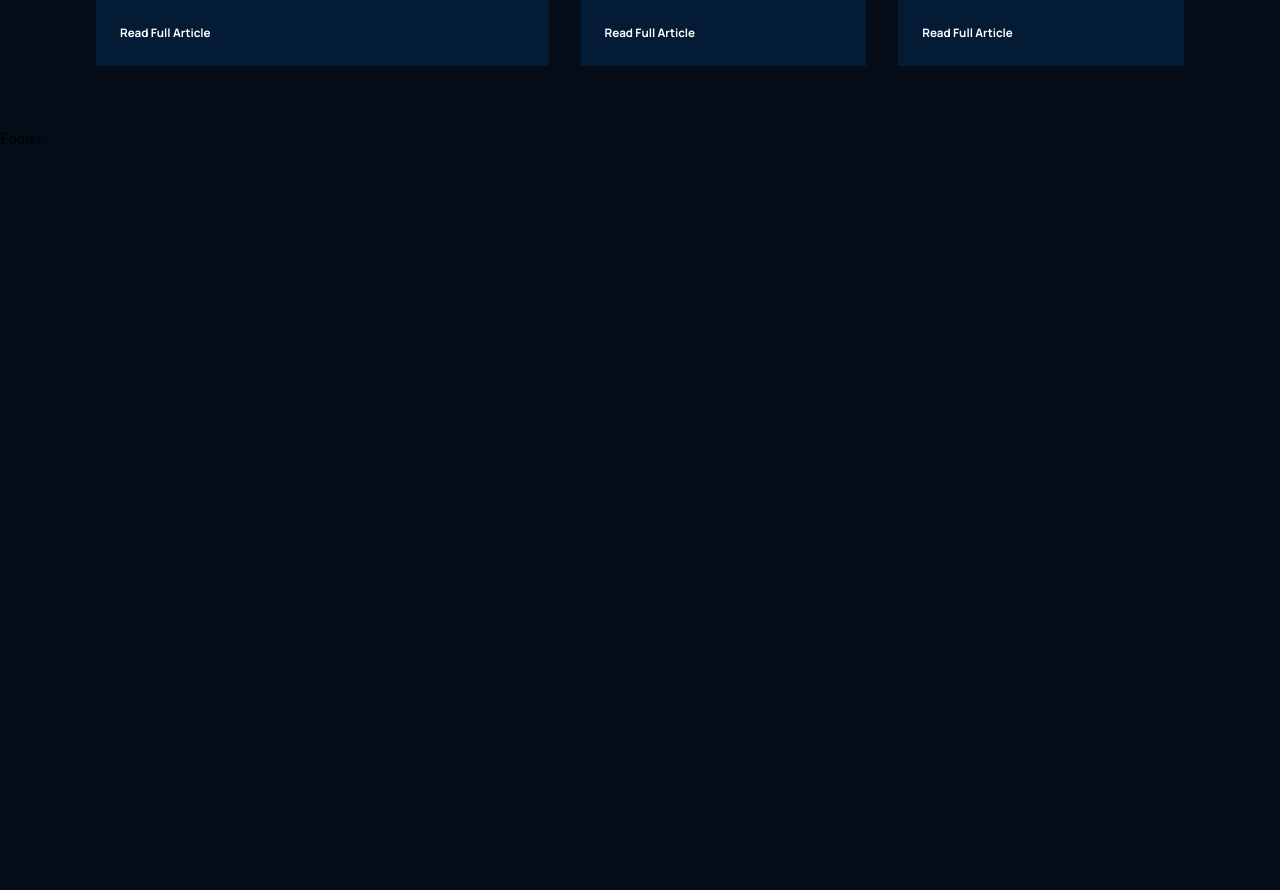
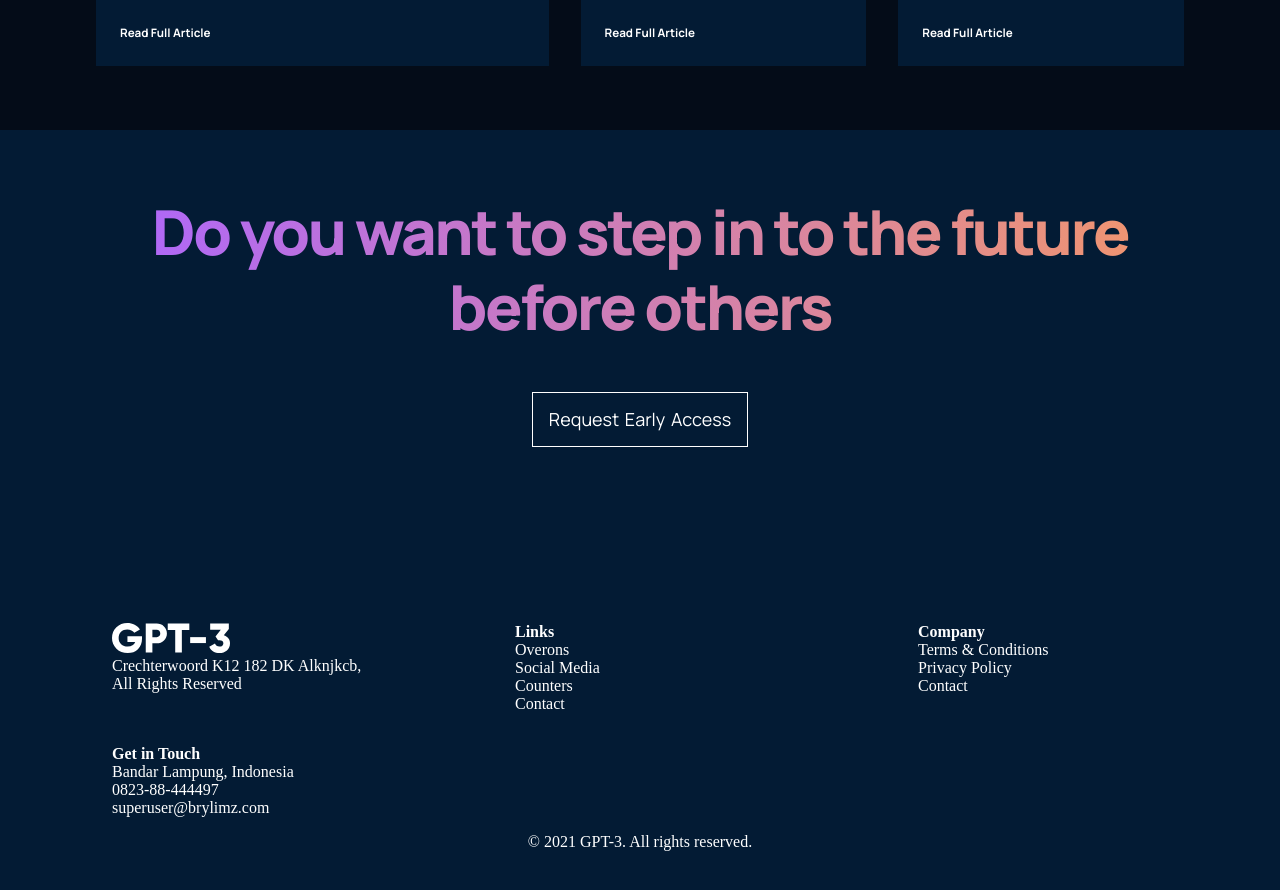
Before and after one commit to brylimz/gpt3-landing-page-react, a React (Create React App) app: page / in a window 1280 px wide. Shown: the part 4120-5010 px from the top of the page. Before the commit the page ends 4268 px from the top, so only its background shows below. Built offline with nearby package versions, Linux system fonts and the light colour scheme.

Commit message:
stuck footer

```diff
--- a/src/containers/footer/Footer.jsx
+++ b/src/containers/footer/Footer.jsx
@@ -1,7 +1,52 @@
 import React from "react";
 import "./footer.css";
+import gpt3logo from "../../assets/logo.svg";
 const Footer = () => {
-  return <div>Footer</div>;
+  return (
+    <div className="gpt3__footer section__padding">
+      <div className="gpt3__footer-heading">
+        <h1 className="gradient__text">
+          Do you want to step in to the future before others
+        </h1>
+      </div>
+
+      <div className="gpt3__footer-btn">
+        <p> Request Early Access</p>
+      </div>
+
+      <div className="gpt3__footer-links">
+        <div className="gpt3__footer-links_logo">
+          <img src={gpt3logo} alt="logo" />
+          <p>Crechterwoord K12 182 DK Alknjkcb, All Rights Reserved</p>
+        </div>
+        <div className="gpt3__footer-links_div">
+          <h4>Links</h4>
+          <p> Overons</p>
+          <p> Social Media</p>
+          <p> Counters</p>
+          <p> Contact</p>
+        </div>
+
+        <div className="gpt3__footer-links_div">
+          <h4>Company</h4>
+          <p> Terms & Conditions</p>
+          <p> Privacy Policy</p>
+          <p> Contact</p>
+        </div>
+
+        <div className="gpt3__footer-links_div">
+          <h4>Get in Touch</h4>
+          <p> Bandar Lampung, Indonesia</p>
+          <p> 0823-88-444497</p>
+          <p> superuser@brylimz.com</p>
+        </div>
+      </div>
+
+      <div className="gpt3__footer-copyright">
+        <p>© 2021 GPT-3. All rights reserved. </p>
+      </div>
+    </div>
+  );
 };
 
 export default Footer;
--- a/src/containers/footer/footer.css
+++ b/src/containers/footer/footer.css
@@ -0,0 +1,82 @@
+.gpt3__footer {
+  border: 1px solid white;
+  border: white;
+  display: flex;
+  flex-direction: column;
+  justify-content: center;
+  align-items: center;
+  color: white;
+
+  background: var(--color-footer);
+}
+
+.gpt3__footer-heading {
+  width: 100%;
+  text-align: center;
+  margin-bottom: 3rem;
+}
+
+.gpt3__footer-heading h1 {
+  font-family: var(--font-family);
+  font-weight: 800;
+  font-size: 62px;
+  line-height: 75px;
+  text-align: center;
+  letter-spacing: -0.04em;
+}
+
+.gpt3__footer-btn {
+  display: flex;
+  justify-content: center;
+  align-items: center;
+
+  padding: 1rem;
+  border: 1px solid white;
+  text-align: center;
+  margin-bottom: 10rem;
+  cursor: pointer;
+}
+
+.gpt3__footer-btn p {
+  box-sizing: border-box;
+  font-family: var(--font-family);
+  font-size: 18px;
+  line-height: 21px;
+  word-spacing: 2px;
+  color: #ffffff;
+}
+
+
+.gpt3__footer-links {
+
+    display: flex;
+    justify-content: space-between;
+    align-items: flex-start;
+    flex-wrap: wrap;
+    flex-direction: row;
+    width: 100%;
+    text-align: left;
+}
+
+.gpt3__footer-links div {
+  width: 250px;
+  margin: 1rem;
+}
+
+.gpt3__footer-links-logo {
+ display: flex;
+ flex-direction: column;
+}
+
+.gpt3__footer-links-logo img {
+  width: 118px;
+  height: 30px;
+  margin-bottom: 1rem;
+}
+
+.gpt3__footer-links-logo p{
+    font-family: var(--font-family);
+    font-size: 12px;
+    line-height: 14px;
+    color: white;
+}
```
